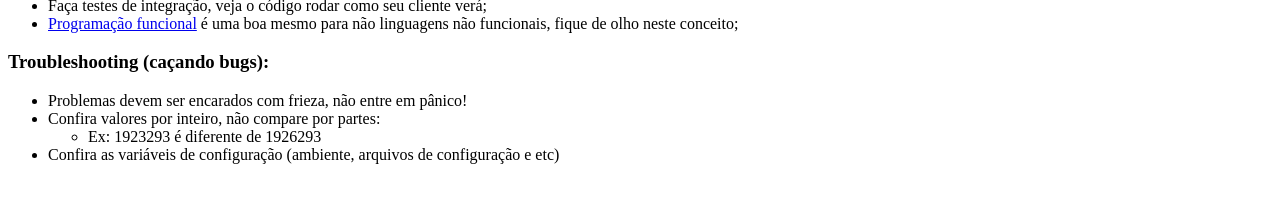
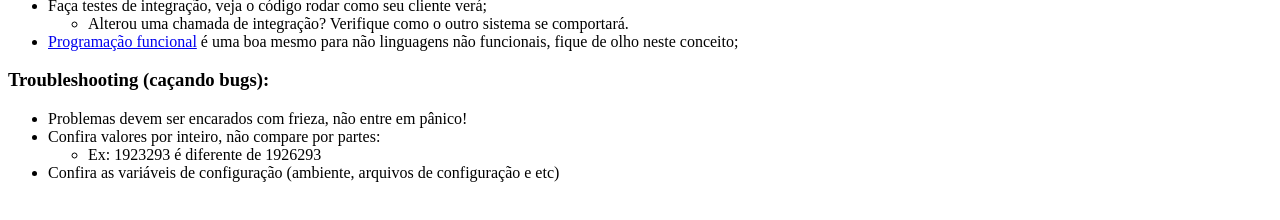
Before and after one commit to lucaspolo/aprendizado, a plain HTML site: page index.html in a window 1280 px wide. Shown: the part 382-602 px from the top of the page. Drawn offline with Linux system fonts and the light colour scheme.

Commit message:
Integration!

```diff
--- a/index.html
+++ b/index.html
@@ -34,6 +34,9 @@
             </ul>
         </li>
         <li>Faça testes de integração, veja o código rodar como seu cliente verá;</li>
+	<ul>
+		<li>Alterou uma chamada de integração? Verifique como o outro sistema se comportará.</li>
+	</ul>
         <li><a href="https://en.wikipedia.org/wiki/Functional_programming">Programação funcional</a> é uma boa mesmo para não linguagens não funcionais, fique de olho neste conceito;</li>
     </ul>
 
```
